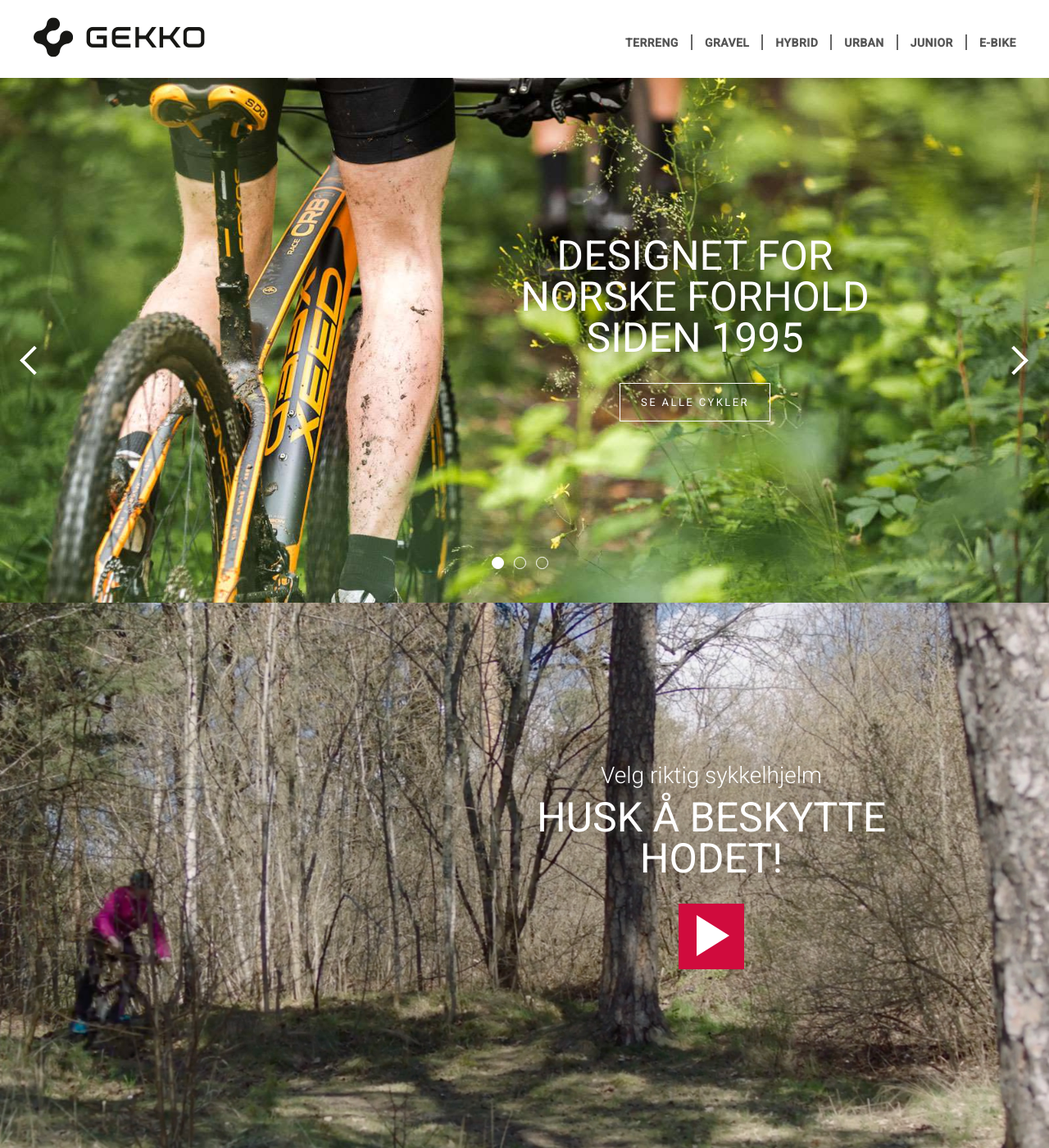
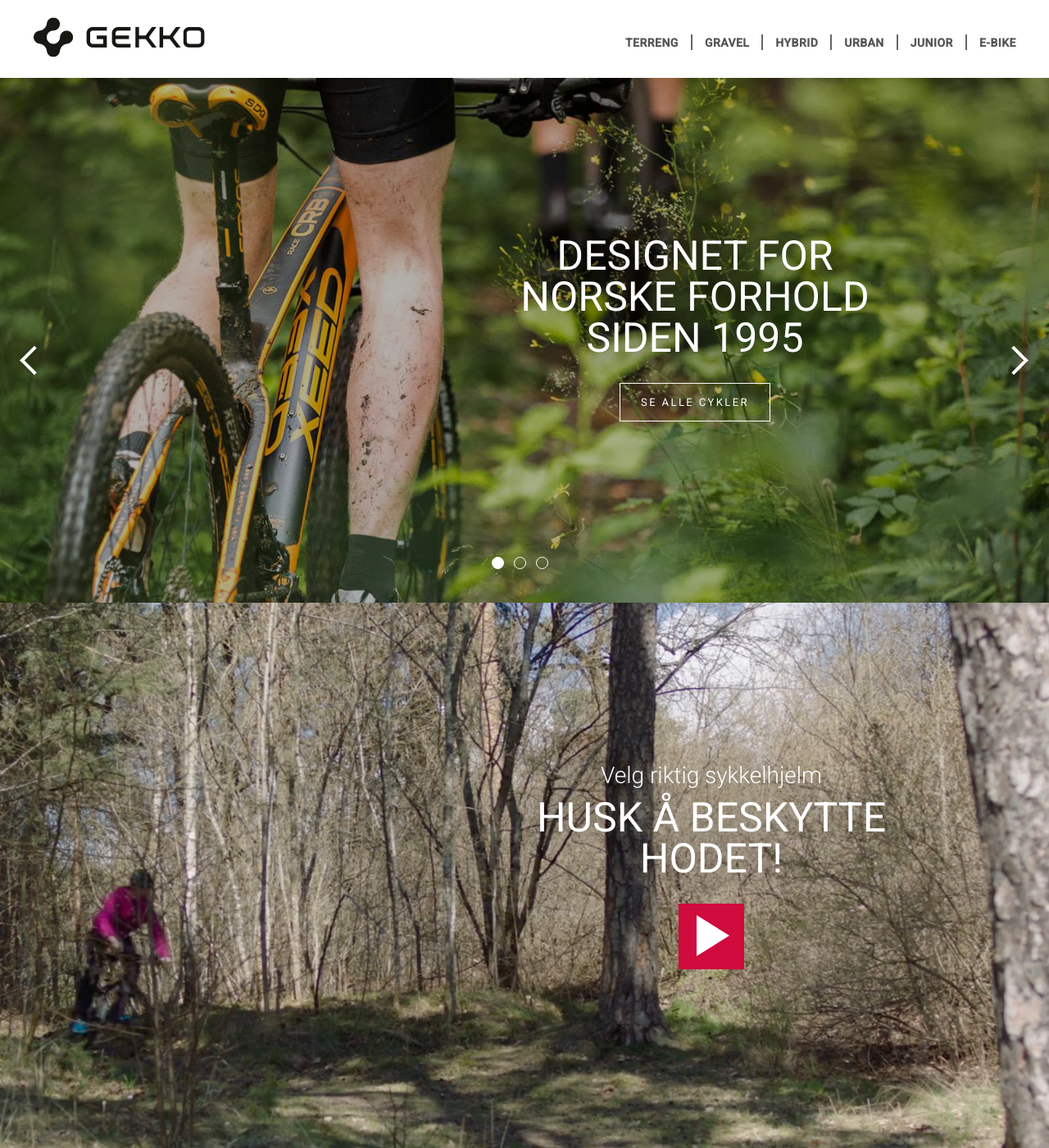
Before and after one commit to gekkobikes/gekkobikes.github.io, a Jekyll site: the page built from index.md, in a window 1280 px wide and 1400 px high. Shown: the whole window at 82% size. Built offline with Jekyll 4.4.1, drawn with Linux system fonts in a browser that asks for light colours.

Commit message:
Updates image overlay to make images darker

```diff
--- a/assets/styles/app.scss
+++ b/assets/styles/app.scss
@@ -210,8 +210,8 @@
     right: 0;
     bottom: 0;
     left: 0;
-    background-color: rgba(0,0,0,0.3);
-    opacity: 0;
+    background-color: rgba(0,0,0,0.6);
+    opacity: 0.5;
     transition: opacity .2s ease-in-out;
 
     @include media($medium-down) {
```
